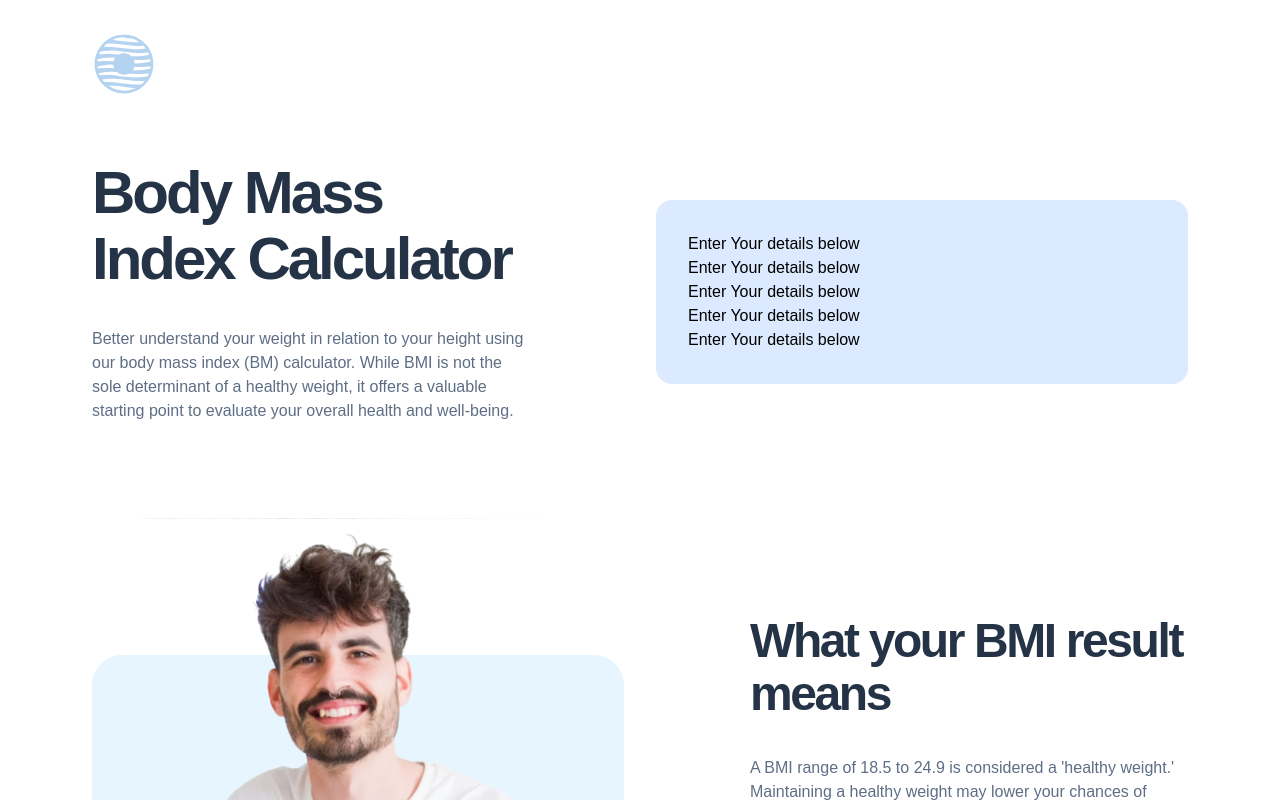
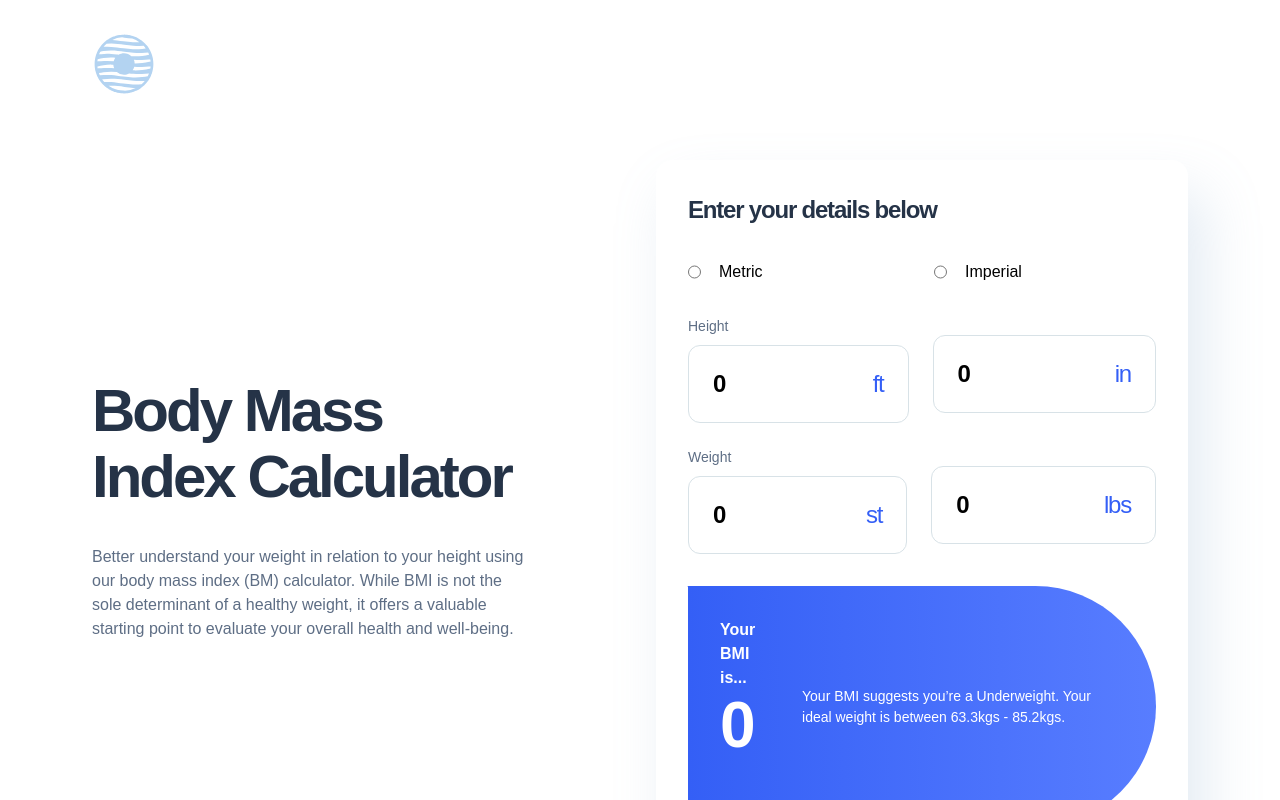
Before and after one commit to agneslai/bmi-calculator, a Next.js app: page / in a window 1280 px wide. Shown: the top 800 px of the page. Built offline with nearby package versions, Linux system fonts and the light colour scheme.

Commit message:
feat: added calculator WIP

```diff
--- a/components/Calculator.tsx
+++ b/components/Calculator.tsx
@@ -1,8 +1,91 @@
 "use client"
 
+import { useEffect, useState } from "react";
+import CustomInput from "./Input";
+import { calculateUseImperial, calculateUseMetric, getRange } from "@/utils/BMICalculator";
+
+interface IResult {
+  bmi: number;
+  range: string;
+}
+
 const Calculator = () => {
+  const [mode, setMode] = useState<'metric' | 'imperial'>('imperial');
+
+  const [height, setHeight] = useState<number>(0);
+  const [weight, setWeight] = useState<number>(0);
+
+  const [feet, setFeet] = useState<number>(0);
+  const [inches, setInches] = useState<number>(0);
+  const [sts, setSts] = useState<number>(0);
+  const [lbs, setLbs] = useState<number>(0);
+
+  const [result, setResult] = useState<IResult>({bmi: 0, range: "Healthy weight"});
+
+  useEffect(() => {
+    let bmi = 0;
+    if (mode === "metric" && (weight !== 0 && height !== 0)) {
+      bmi = calculateUseMetric(weight, height)
+    } else if (mode === 'imperial' && (feet !== 0 && sts !== 0)) {
+      bmi = calculateUseImperial(sts, lbs, feet, inches);
+    }
+    const range = getRange(bmi);
+    setResult({bmi:parseFloat(bmi.toFixed(1)), range});
+  }, [weight, height, sts, lbs, feet, inches])
+
   return (
-    <div className="bg-white">Calculator</div>
+    <div className="w-full flex flex-col gap-y-[32px] bg-white p-[32px] rounded-[16px] shadow-default">
+      <p className="text-dark-blue font-semibold text-[24px] -tracking-5">Enter your details below</p>
+
+      <div className="flex justify-between items-center gap-x-[24px]">
+        <div className="flex flex-1 gap-x-[18px]">
+          <input type="radio" name="metric" value="metric" id="metric" />
+          <label htmlFor="metric">Metric</label>
+        </div>
+        <div className="flex flex-1 gap-x-[18px]">
+          <input type="radio" name="Imperial" value="Imperial" id="Imperial" />
+          <label htmlFor="Imperial">Imperial</label>
+        </div>
+      </div>
+
+      <div>
+        {mode === 'metric' ?
+          <div className="flex gap-[24px] justify-between items-center">
+            <CustomInput label="Height" value={height} onChange={(e) => setHeight(parseInt(e.target.value))} unit="cm" />
+            <CustomInput label="Weight" value={weight} onChange={(e) => setWeight(parseInt(e.target.value))} unit="kg" />
+          </div>
+          :
+          <div className="flex flex-col gap-y-[24px]">
+            <div className="flex gap-[24px] justify-between items-center">
+              <CustomInput label="Height" value={feet} onChange={(e) => setFeet(parseInt(e.target.value))} unit="ft" />
+              <CustomInput label="" value={inches} onChange={(e) => setInches(parseInt(e.target.value))} unit="in" />
+            </div>
+            <div className="flex gap-[24px] justify-between items-center">
+              <CustomInput label="Weight" value={sts} onChange={(e) => setSts(parseInt(e.target.value))} unit="st" />
+              <CustomInput label="" value={lbs} onChange={(e) => setLbs(parseInt(e.target.value))} unit="lbs" />
+            </div>
+          </div>
+        }
+      </div>
+
+      <div className="bg-gradient-to-r from-[#345FF6] to-[#587DFF] text-white p-[32px] rounded-tr-full rounded-br-full rounded-tl-2xl rounded-bl-2xl overflow-hidden">
+        {result ?
+          <div className="flex justify-between items-center gap-x-[24px]">
+            <div>
+              <p className="text-[16px] font-semibold">Your BMI is...</p>
+              <p className="text-[64px] title">{result.bmi}</p>
+            </div>
+            <p className="text-[14px] leading-150">Your BMI suggests you’re a {result.range}. Your ideal weight is between 63.3kgs - 85.2kgs.</p>
+          </div>
+          :
+          <div className="flex flex-col gap-y-[24px] ">
+            <p className="text-[24px]">Welcome!</p>
+            <p className="text-[14px] leading-150">Enter your height and weight and you’ll see your BMI result here</p>
+          </div>
+        }
+      </div>
+
+    </div>
   )
 }
 
--- /dev/null
+++ b/components/Input.tsx
@@ -0,0 +1,29 @@
+import React, { ChangeEventHandler, Dispatch, SetStateAction } from 'react'
+
+interface Props {
+  label?: string;
+  value: number;
+  unit: string;
+  onChange: ChangeEventHandler<HTMLInputElement>;
+}
+
+const CustomInput = ({ label = "x", value, unit, onChange }: Props) => {
+  return (
+    <div className='flex flex-col gap-y-[8px]'>
+      <p className='text-blue-grey text-[14px] leading-150'>{label}</p>
+      <div className="flex justify-between items-center px-[24px] py-[20px] gap-x-[24px] rounded-[12px] border-grey border-[1px] focus-within:border-blue">
+        <input
+          type="number"
+          value={value}
+          onChange={onChange}
+          name={label}
+          className='w-full outline-none text-[24px] font-semibold'
+          min={0}
+        />
+        <p className='text-blue font-semiBold text-[24px] -tracking-5'>{unit}</p>
+      </div>
+    </div>
+  )
+}
+
+export default CustomInput;
--- a/components/Limitation.tsx
+++ b/components/Limitation.tsx
@@ -9,7 +9,7 @@ interface Props {
 
 const Limitation = ({image, imageAlt, title, desc}: Props) => {
   return (
-    <div className="flex flex-col gap-y-[16px] shadow-limitation p-[32px] rounded-[16px]">
+    <div className="flex flex-col gap-y-[16px] shadow-default p-[32px] rounded-[16px]">
       <div className="flex gap-x-[16px]">
         <Image src={image} alt={imageAlt} width={32} height={32}/>
         <p className="text-dark-blue text-[20px] font-semibold -tracking-5">{title}</p>
--- a/components/SectionHero.tsx
+++ b/components/SectionHero.tsx
@@ -1,4 +1,6 @@
 "use client"
+
+import Calculator from "./Calculator"
 
 const SectionHero = () => {
   return (
@@ -13,14 +15,7 @@ const SectionHero = () => {
 
       <div className="col-start-7 col-span-6">
         <div className="flex flex-col justify-center items-center h-full w-full">
-          <div className="w-full bg-blue-100 rounded-[16px] p-[32px]">
-            <p>Enter Your details below</p>
-            <p>Enter Your details below</p>
-            <p>Enter Your details below</p>
-            <p>Enter Your details below</p>
-            <p>Enter Your details below</p>
-          </div>
-
+          <Calculator />
         </div>
       </div>
 
--- a/tailwind.config.ts
+++ b/tailwind.config.ts
@@ -17,6 +17,8 @@ const config: Config = {
       colors: {
         "dark-blue": "#253347",
         "blue-grey": "#5E6E85",
+        "blue": '#345FF6',
+        "grey": "#D8E2E7",
       },
       letterSpacing: {
         '-5': '-0.05em',
@@ -26,7 +28,7 @@ const config: Config = {
         '150': '150%',
       },
       boxShadow: {
-        'limitation': '16px 32px 26px #8FAECF40',
+        default: '16px 32px 56px #8FAECF40',
       }
     },
   },
--- /dev/null
+++ b/utils/BMICalculator.ts
@@ -0,0 +1,27 @@
+const calculateUseMetric = (weight: number, height: number) => {
+  return (weight / (height / 100 * height / 100));
+}
+
+const calculateUseImperial = (sts: number, lbs: number, feet: number, inches: number) => {
+  const totalInches = (feet * 12) + inches;
+  const totalLbs = (sts * 14) + lbs;
+  return 703 * totalLbs / (totalInches * totalInches);
+}
+
+const getRange = (bmi: number) => {
+  if (bmi < 18.5) {
+    return "Underweight"
+  } else if (bmi < 24.9) {
+    return "Healthy weight"
+  } else if (bmi < 29.9) {
+    return "Overweight"
+  } else {
+    return "Obese"
+  };
+}
+
+export {
+  calculateUseMetric,
+  calculateUseImperial,
+  getRange,
+}
```
